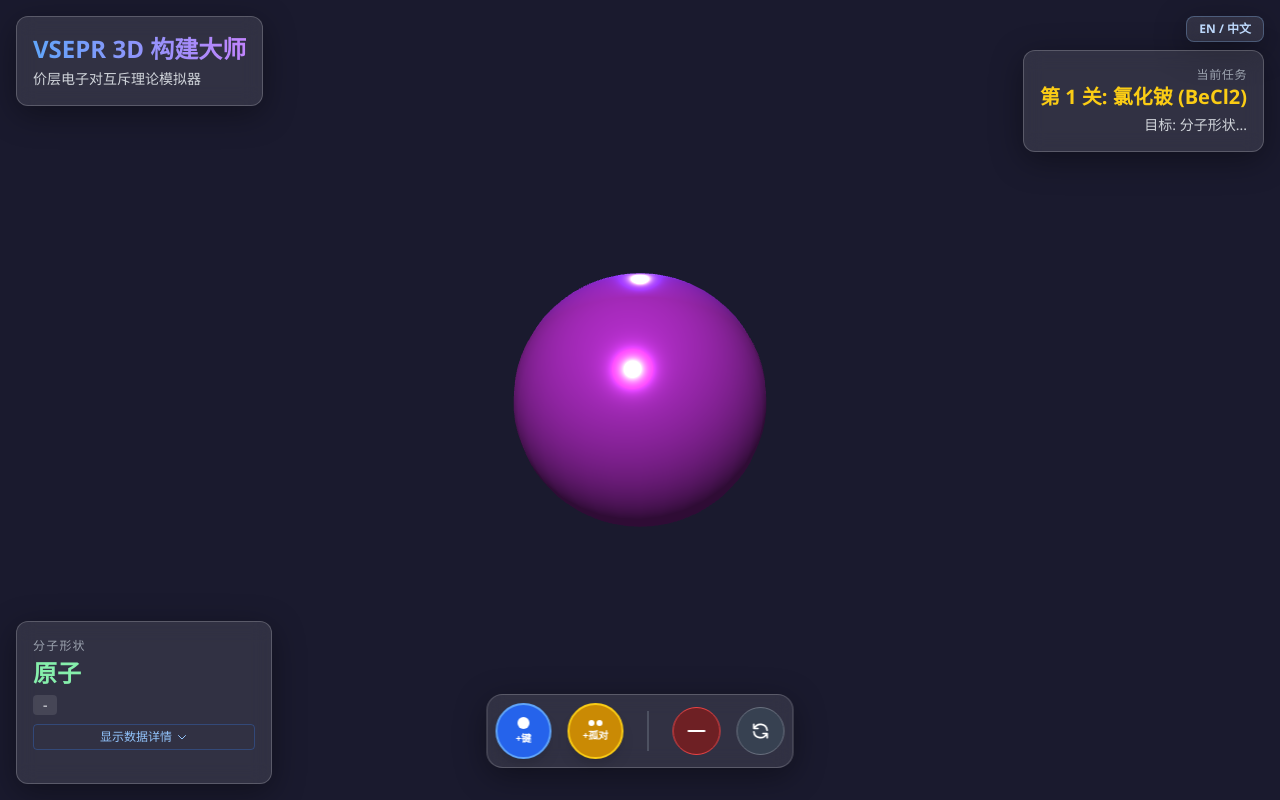
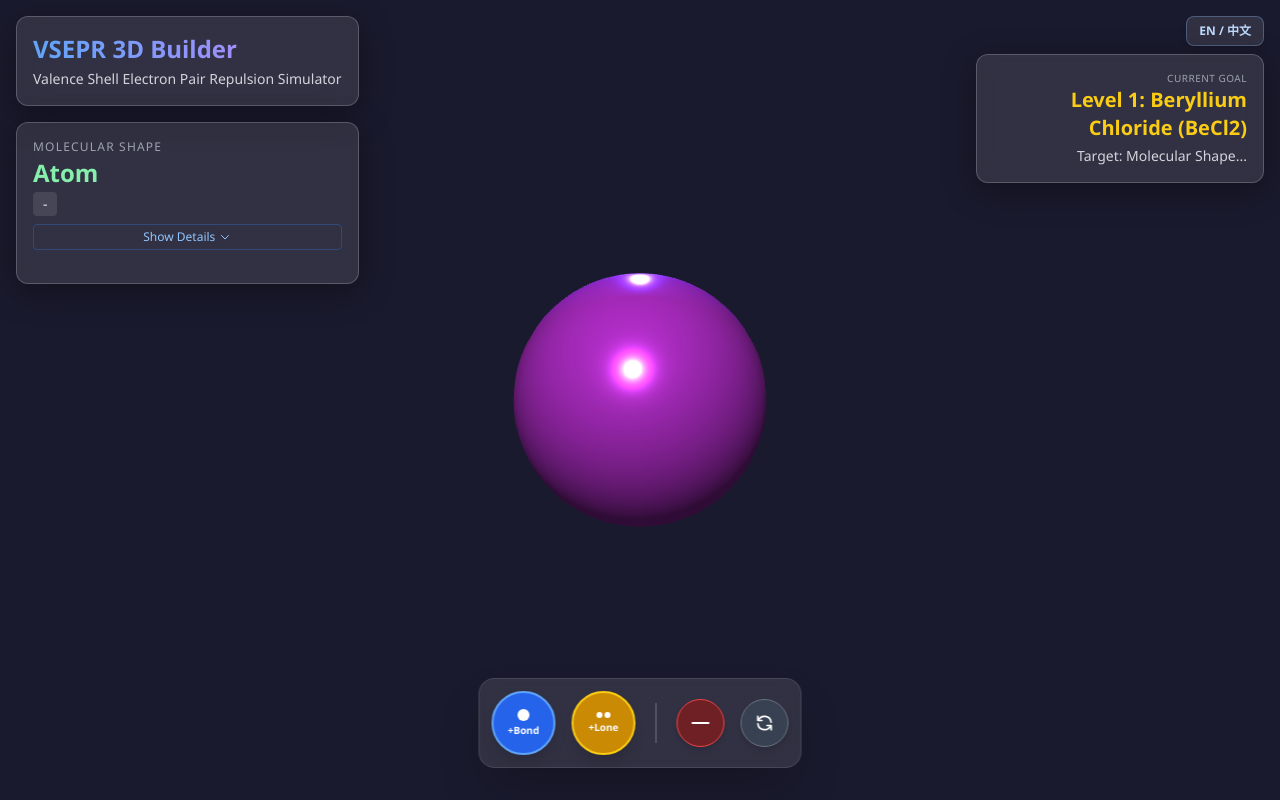
Before and after one commit to ETHAN071104/Chemi-Game, a plain HTML site: page index.html in a window 1280 px wide. Drawn offline with nearby package versions, Linux system fonts and the light colour scheme; animation ran at ten frames a second.

```diff
--- a/index.html
+++ b/index.html
@@ -1,14 +1,24 @@
 <!DOCTYPE html>
-<html lang="zh-CN">
+<html lang="en">
 <head>
     <meta charset="UTF-8">
-    <meta name="viewport" content="width=device-width, initial-scale=1.0">
+    <meta name="viewport" content="width=device-width, initial-scale=1.0, maximum-scale=1.0, user-scalable=no">
     <title>VSEPR 3D Builder</title>
     <script src="https://cdnjs.cloudflare.com/ajax/libs/three.js/r128/three.min.js"></script>
     <script src="https://cdn.jsdelivr.net/npm/three@0.128.0/examples/js/controls/OrbitControls.js"></script>
     <script src="https://cdn.tailwindcss.com"></script>
     <style>
-        body { margin: 0; overflow: hidden; background-color: #1a1a2e; color: white; font-family: 'Segoe UI', Tahoma, Geneva, Verdana, sans-serif; }
+        /* Mobile Safety: Prevent scrolling/zooming on body, disable text selection */
+        body {
+            margin: 0;
+            overflow: hidden;
+            background-color: #1a1a2e;
+            color: white;
+            font-family: 'Segoe UI', Tahoma, Geneva, Verdana, sans-serif;
+            touch-action: none; /* Critical for mobile 3D interaction */
+            user-select: none;
+            -webkit-user-select: none;
+        }
         #canvas-container { width: 100vw; height: 100vh; display: block; }
 
         /* Custom Scrollbar for UI panel */
@@ -29,10 +39,14 @@
             transition: all 0.2s;
             position: relative;
             overflow: hidden;
+            /* Better touch targets */
+            cursor: pointer;
+            -webkit-tap-highlight-color: transparent;
         }
         .btn-action:active { transform: scale(0.95); }
         .btn-action:hover { filter: brightness(1.2); }
 
+        /* Tooltips hidden on touch devices usually, but kept for desktop mouseover */
         .tooltip {
             visibility: hidden;
             background-color: rgba(0,0,0,0.8);
@@ -41,19 +55,21 @@
             border-radius: 6px;
             padding: 5px;
             position: absolute;
-            z-index: 1;
-            bottom: 125%;
+            z-index: 50;
+            bottom: 130%;
             left: 50%;
             transform: translateX(-50%);
             opacity: 0;
             transition: opacity 0.3s;
-            width: 200px;
+            width: max-content;
+            max-width: 200px;
             font-size: 0.8rem;
             pointer-events: none;
         }
-        .has-tooltip:hover .tooltip { visibility: visible; opacity: 1; }
+        @media (hover: hover) {
+            .has-tooltip:hover .tooltip { visibility: visible; opacity: 1; }
+        }
 
-        /* Animation for success */
         @keyframes pulse-green {
             0% { box-shadow: 0 0 0 0 rgba(74, 222, 128, 0.7); }
             70% { box-shadow: 0 0 0 10px rgba(74, 222, 128, 0); }
@@ -61,7 +77,6 @@
         }
         .success-pulse { animation: pulse-green 1.5s infinite; }
 
-        /* Hide details by default */
         .details-content {
             max-height: 0;
             overflow: hidden;
@@ -69,7 +84,7 @@
             opacity: 0;
         }
         .details-content.open {
-            max-height: 500px; /* Arbitrary large number */
+            max-height: 500px;
             opacity: 1;
         }
     </style>
@@ -79,110 +94,113 @@
     <!-- 3D Canvas -->
     <div id="canvas-container"></div>
 
-    <!-- UI Overlay -->
-    <div class="absolute top-0 left-0 w-full p-4 pointer-events-none flex justify-between items-start z-10">
+    <!-- UI Overlay Container -->
+    <!-- Used specific layout: Left Column (Title + Info), Right Column (Lang + Level), Bottom (Controls) -->
+
+    <!-- Top Left: Title & Info Panel -->
+    <div class="absolute top-0 left-0 p-4 flex flex-col gap-4 pointer-events-none z-10 max-w-[50%] md:max-w-md">
         <!-- Header -->
-        <div class="glass-panel p-4 rounded-xl pointer-events-auto max-w-md">
-            <h1 id="app-title" class="text-2xl font-bold bg-clip-text text-transparent bg-gradient-to-r from-blue-400 to-purple-400">VSEPR 3D 构建大师</h1>
-            <p id="app-subtitle" class="text-sm text-gray-300 mt-1">价层电子对互斥理论模拟器</p>
+        <div class="glass-panel p-3 md:p-4 rounded-xl pointer-events-auto">
+            <h1 id="app-title" class="text-lg md:text-2xl font-bold bg-clip-text text-transparent bg-gradient-to-r from-blue-400 to-purple-400 leading-tight">VSEPR 3D Builder</h1>
+            <p id="app-subtitle" class="text-xs md:text-sm text-gray-300 mt-1 hidden md:block">Valence Shell Electron Pair Repulsion Simulator</p>
         </div>
 
-        <div class="flex flex-col gap-2 items-end">
-             <!-- Language Toggle -->
-             <button id="lang-btn" class="glass-panel px-3 py-1 rounded-lg pointer-events-auto text-xs font-bold hover:bg-white/20 text-blue-200 border-blue-300/30">
-                EN / 中文
+        <!-- Info Panel (Moved here for mobile safety) -->
+        <div class="glass-panel p-3 md:p-4 rounded-xl pointer-events-auto w-full transition-all">
+            <div class="mb-1">
+                <span id="shape-label" class="text-gray-400 block text-[10px] md:text-xs uppercase tracking-widest">Molecular Shape</span>
+                <span id="molecular-geo" class="font-bold text-green-300 text-lg md:text-2xl leading-tight block my-0.5">Atom</span>
+                <span id="bond-angle" class="font-mono text-gray-200 text-xs md:text-sm bg-white/10 px-2 py-0.5 rounded inline-block">-</span>
+            </div>
+
+            <!-- Toggle Details Button -->
+            <button id="toggle-details-btn" class="w-full mt-2 text-[10px] md:text-xs text-blue-300 hover:text-blue-100 border border-blue-500/30 rounded py-1 hover:bg-blue-500/20 transition-colors flex justify-center items-center gap-1">
+                <span id="details-btn-text">Show Details</span>
+                <svg id="chevron-icon" class="w-3 h-3 transform transition-transform" fill="none" stroke="currentColor" viewBox="0 0 24 24"><path stroke-linecap="round" stroke-linejoin="round" stroke-width="2" d="M19 9l-7 7-7-7"></path></svg>
             </button>
 
-            <!-- Level/Target Info -->
-            <div class="glass-panel p-4 rounded-xl pointer-events-auto text-right max-w-xs">
-                <div id="target-label" class="text-xs text-gray-400 uppercase tracking-wider">当前任务</div>
-                <div id="level-target" class="text-xl font-bold text-yellow-400">自由模式</div>
-                <div id="level-desc" class="text-sm text-gray-300 mt-1">自由探索分子结构</div>
-                <button id="next-level-btn" class="mt-2 bg-green-600 hover:bg-green-500 text-white text-xs py-1 px-3 rounded hidden">下一关 &rarr;</button>
+            <!-- Details -->
+            <div id="details-content" class="details-content mt-2 pt-2 border-t border-gray-600 space-y-1 text-xs md:text-sm">
+                <div class="flex justify-between">
+                    <span id="label-bp" class="text-gray-400">Bonding Pairs (BP):</span>
+                    <span id="bp-count" class="font-mono font-bold text-blue-300">0</span>
+                </div>
+                <div class="flex justify-between">
+                    <span id="label-lp" class="text-gray-400">Lone Pairs (LP):</span>
+                    <span id="lp-count" class="font-mono font-bold text-yellow-300">0</span>
+                </div>
+                <div class="flex justify-between">
+                    <span id="label-sn" class="text-gray-400">Steric Number:</span>
+                    <span id="steric-num" class="font-mono font-bold">0</span>
+                </div>
+                <div>
+                    <span id="label-egeo" class="text-gray-400 block text-[10px] mt-1">Electron Geometry</span>
+                    <span id="electron-geo" class="font-bold text-purple-300">N/A</span>
+                </div>
             </div>
         </div>
     </div>
 
-    <!-- Info Panel (Bottom Left) - Simplified -->
-    <div class="absolute bottom-4 left-4 glass-panel p-4 rounded-xl pointer-events-auto w-64 z-10 transition-all">
-        <!-- Main Simple View -->
-        <div class="mb-2">
-            <span id="shape-label" class="text-gray-400 block text-xs uppercase tracking-widest">分子形状</span>
-            <span id="molecular-geo" class="font-bold text-green-300 text-2xl leading-tight block my-1">原子</span>
-            <span id="bond-angle" class="font-mono text-gray-200 text-sm bg-white/10 px-2 py-0.5 rounded">-</span>
-        </div>
-
-        <!-- Toggle Details Button -->
-        <button id="toggle-details-btn" class="w-full mt-2 text-xs text-blue-300 hover:text-blue-100 border border-blue-500/30 rounded py-1 hover:bg-blue-500/20 transition-colors flex justify-center items-center gap-1">
-            <span id="details-btn-text">显示数据详情</span>
-            <svg id="chevron-icon" class="w-3 h-3 transform transition-transform" fill="none" stroke="currentColor" viewBox="0 0 24 24"><path stroke-linecap="round" stroke-linejoin="round" stroke-width="2" d="M19 9l-7 7-7-7"></path></svg>
+    <!-- Top Right: Language & Level -->
+    <div class="absolute top-0 right-0 p-4 flex flex-col gap-2 items-end pointer-events-none z-10 max-w-[50%] md:max-w-xs">
+         <!-- Language Toggle -->
+         <button id="lang-btn" class="glass-panel px-3 py-1.5 rounded-lg pointer-events-auto text-[10px] md:text-xs font-bold hover:bg-white/20 text-blue-200 border-blue-300/30 shadow-md">
+            EN / 中文
         </button>
 
-        <!-- Complex Data (Hidden by default) -->
-        <div id="details-content" class="details-content mt-2 pt-2 border-t border-gray-600 space-y-2 text-sm">
-            <div class="flex justify-between">
-                <span id="label-bp" class="text-gray-400">键合原子 (BP):</span>
-                <span id="bp-count" class="font-mono font-bold text-blue-300">0</span>
-            </div>
-            <div class="flex justify-between">
-                <span id="label-lp" class="text-gray-400">孤对电子 (LP):</span>
-                <span id="lp-count" class="font-mono font-bold text-yellow-300">0</span>
-            </div>
-            <div class="flex justify-between">
-                <span id="label-sn" class="text-gray-400">价层电子对总数:</span>
-                <span id="steric-num" class="font-mono font-bold">0</span>
-            </div>
-            <div>
-                <span id="label-egeo" class="text-gray-400 block text-xs mt-1">电子几何构型</span>
-                <span id="electron-geo" class="font-bold text-purple-300">N/A</span>
-            </div>
+        <!-- Level/Target Info -->
+        <div class="glass-panel p-3 md:p-4 rounded-xl pointer-events-auto text-right w-full">
+            <div id="target-label" class="text-[10px] text-gray-400 uppercase tracking-wider">Current Goal</div>
+            <div id="level-target" class="text-sm md:text-xl font-bold text-yellow-400 leading-tight">Free Mode</div>
+            <div id="level-desc" class="text-[10px] md:text-sm text-gray-300 mt-1 line-clamp-3">Explore molecular structures freely</div>
+            <button id="next-level-btn" class="mt-2 bg-green-600 hover:bg-green-500 text-white text-[10px] md:text-xs py-1.5 px-3 rounded hidden shadow-lg w-full md:w-auto font-bold tracking-wide">Next Level &rarr;</button>
         </div>
     </div>
 
-    <!-- Controls (Bottom Center/Right) -->
-    <div class="absolute bottom-8 right-4 md:right-auto md:left-1/2 md:transform md:-translate-x-1/2 glass-panel p-2 rounded-2xl pointer-events-auto flex gap-4 items-center z-10">
+    <!-- Bottom Center: Controls (Centered for Mobile Thumb Access) -->
+    <div class="absolute bottom-6 md:bottom-8 left-1/2 transform -translate-x-1/2 glass-panel p-2 md:p-3 rounded-full md:rounded-2xl pointer-events-auto flex gap-3 md:gap-4 items-center z-20 shadow-2xl border border-white/10">
         <div class="has-tooltip relative">
-            <button id="add-bond" class="btn-action w-14 h-14 rounded-full bg-blue-600 hover:bg-blue-500 flex items-center justify-center shadow-lg border-2 border-blue-400">
-                <div class="flex flex-col items-center">
-                    <div class="w-3 h-3 bg-white rounded-full mb-0.5"></div>
-                    <span id="btn-bond-text" class="text-[10px] font-bold">+键</span>
+            <button id="add-bond" class="btn-action w-12 h-12 md:w-16 md:h-16 rounded-full bg-blue-600 hover:bg-blue-500 flex items-center justify-center shadow-lg border-2 border-blue-400 active:bg-blue-700">
+                <div class="flex flex-col items-center pointer-events-none">
+                    <div class="w-2.5 h-2.5 md:w-3 md:h-3 bg-white rounded-full mb-0.5"></div>
+                    <span id="btn-bond-text" class="text-[9px] md:text-[10px] font-bold">+Bond</span>
                 </div>
             </button>
-            <span id="tooltip-bond" class="tooltip">添加一个键合原子</span>
+            <span id="tooltip-bond" class="tooltip">Add a Bonding Pair</span>
         </div>
 
         <div class="has-tooltip relative">
-            <button id="add-lp" class="btn-action w-14 h-14 rounded-full bg-yellow-600 hover:bg-yellow-500 flex items-center justify-center shadow-lg border-2 border-yellow-400">
-                <div class="flex flex-col items-center">
+            <button id="add-lp" class="btn-action w-12 h-12 md:w-16 md:h-16 rounded-full bg-yellow-600 hover:bg-yellow-500 flex items-center justify-center shadow-lg border-2 border-yellow-400 active:bg-yellow-700">
+                <div class="flex flex-col items-center pointer-events-none">
                     <div class="flex gap-0.5 mb-0.5">
-                        <div class="w-1.5 h-1.5 bg-white rounded-full"></div>
-                        <div class="w-1.5 h-1.5 bg-white rounded-full"></div>
+                        <div class="w-1 md:w-1.5 h-1 md:h-1.5 bg-white rounded-full"></div>
+                        <div class="w-1 md:w-1.5 h-1 md:h-1.5 bg-white rounded-full"></div>
                     </div>
-                    <span id="btn-lp-text" class="text-[10px] font-bold">+孤对</span>
+                    <span id="btn-lp-text" class="text-[9px] md:text-[10px] font-bold">+Lone</span>
                 </div>
             </button>
-            <span id="tooltip-lp" class="tooltip">添加一对孤对电子</span>
+            <span id="tooltip-lp" class="tooltip">Add a Lone Pair</span>
         </div>
 
-        <div class="w-px h-10 bg-gray-500 mx-2"></div>
+        <div class="w-px h-8 md:h-10 bg-gray-500 mx-1"></div>
 
-        <button id="remove-item" class="btn-action w-12 h-12 rounded-full bg-red-900/80 hover:bg-red-700 flex items-center justify-center border border-red-500 text-white" title="Remove Last">
-            <svg xmlns="http://www.w3.org/2000/svg" class="h-6 w-6" fill="none" viewBox="0 0 24 24" stroke="currentColor">
+        <button id="remove-item" class="btn-action w-10 h-10 md:w-12 md:h-12 rounded-full bg-red-900/80 hover:bg-red-700 flex items-center justify-center border border-red-500 text-white shadow-md active:bg-red-800" title="Remove Last">
+            <svg xmlns="http://www.w3.org/2000/svg" class="h-5 w-5 md:h-6 md:w-6 pointer-events-none" fill="none" viewBox="0 0 24 24" stroke="currentColor">
               <path stroke-linecap="round" stroke-linejoin="round" stroke-width="2" d="M20 12H4" />
             </svg>
         </button>
 
-        <button id="reset-btn" class="btn-action w-12 h-12 rounded-full bg-gray-700 hover:bg-gray-600 flex items-center justify-center border border-gray-500 text-white" title="Reset">
-            <svg xmlns="http://www.w3.org/2000/svg" class="h-5 w-5" fill="none" viewBox="0 0 24 24" stroke="currentColor">
+        <button id="reset-btn" class="btn-action w-10 h-10 md:w-12 md:h-12 rounded-full bg-gray-700 hover:bg-gray-600 flex items-center justify-center border border-gray-500 text-white shadow-md active:bg-gray-800" title="Reset">
+            <svg xmlns="http://www.w3.org/2000/svg" class="h-4 w-4 md:h-5 md:w-5 pointer-events-none" fill="none" viewBox="0 0 24 24" stroke="currentColor">
               <path stroke-linecap="round" stroke-linejoin="round" stroke-width="2" d="M4 4v5h.582m15.356 2A8.001 8.001 0 004.582 9m0 0H9m11 11v-5h-.581m0 0a8.003 8.003 0 01-15.357-2m15.357 2H15" />
             </svg>
         </button>
     </div>
 
     <!-- Notification Toast -->
-    <div id="toast" class="absolute top-1/2 left-1/2 transform -translate-x-1/2 -translate-y-1/2 bg-black/90 text-white px-6 py-4 rounded-xl text-center shadow-2xl transition-opacity duration-500 opacity-0 pointer-events-none z-50 border border-white/20">
-        <h2 id="toast-title" class="text-xl font-bold mb-1 text-green-400">完成！</h2>
-        <p id="toast-msg">你成功构建了目标分子。</p>
+    <div id="toast" class="absolute top-1/2 left-1/2 transform -translate-x-1/2 -translate-y-1/2 bg-black/90 text-white px-6 py-4 rounded-xl text-center shadow-2xl transition-opacity duration-500 opacity-0 pointer-events-none z-50 border border-white/20 w-10/12 md:w-auto">
+        <h2 id="toast-title" class="text-xl font-bold mb-1 text-green-400">Success!</h2>
+        <p id="toast-msg" class="text-sm">You built the target molecule.</p>
     </div>
 
     <script>
@@ -192,7 +210,7 @@
             lonePairs: 0,
             currentLevel: 0,
             mode: 'free', // 'free' or 'level'
-            lang: 'zh', // 'zh' or 'en'
+            lang: 'en', // Set Default to English
             detailsOpen: false
         };
 
@@ -415,8 +433,7 @@
             const total = bonds + lonePairs;
             let vectors = [];
             if (total === 1) {
-                // Added safe fallback for single atom/lonepair
-                vectors = [[1, 0, 0]];
+                 vectors = [[1, 0, 0]];
             } else if (total === 2) vectors = [[1,0,0], [-1,0,0]];
             else if (total === 3) {
                 const a = 2 * Math.PI / 3;
@@ -440,20 +457,17 @@
             const total = bonds + lonePairs;
             const assigned = { bonds: [], lps: [] };
 
-            // Guard clause for empty vectors
             if (!vectors || vectors.length === 0) return assigned;
 
             if (total === 5) {
                 for(let i=0; i<lonePairs; i++) assigned.lps.push(vectors[i]);
                 for(let i=lonePairs; i<total; i++) assigned.bonds.push(vectors[i]);
             } else if (total === 6) {
-                // For Octahedral we manually recreate vectors for better visualization order
                 const octOrder = [new THREE.Vector3(0,1,0), new THREE.Vector3(0,-1,0), new THREE.Vector3(1,0,0), new THREE.Vector3(-1,0,0), new THREE.Vector3(0,0,1), new THREE.Vector3(0,0,-1)];
                 for(let i=0; i<lonePairs; i++) assigned.lps.push(octOrder[i]);
                 for(let i=lonePairs; i<total; i++) assigned.bonds.push(octOrder[i]);
             } else {
                 for (let i = 0; i < lonePairs; i++) {
-                    // Use Math.max to prevent negative index access just in case, though total-1-i should be safe
                     const idx = Math.max(0, total - 1 - i);
                     if(vectors[idx]) assigned.lps.push(vectors[idx]);
                 }
@@ -510,7 +524,7 @@
 
             // Bonds
             assignedPos.bonds.forEach(vec => {
-                if (!vec) return; // Safety check
+                if (!vec) return;
                 const distance = 2.5;
                 const pos = vec.clone().multiplyScalar(distance);
                 const stickHeight = distance - 0.5;
@@ -528,7 +542,7 @@
 
             // Lone Pairs
             assignedPos.lps.forEach(vec => {
-                if (!vec) return; // Safety check
+                if (!vec) return;
                 const distance = 1.8;
                 const pos = vec.clone().multiplyScalar(distance);
                 const lpGeo = new THREE.SphereGeometry(0.8, 32, 32);
@@ -714,7 +728,7 @@
         });
 
         gameState.mode = 'level';
-        updateStaticUI(); // Will trigger level UI update and render
+        updateStaticUI();
         animate();
 
     </script>
```
